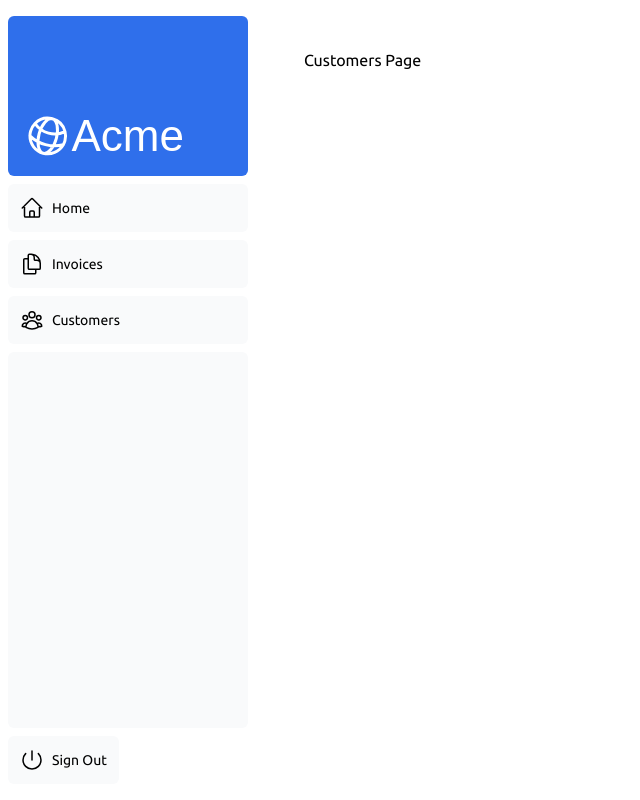
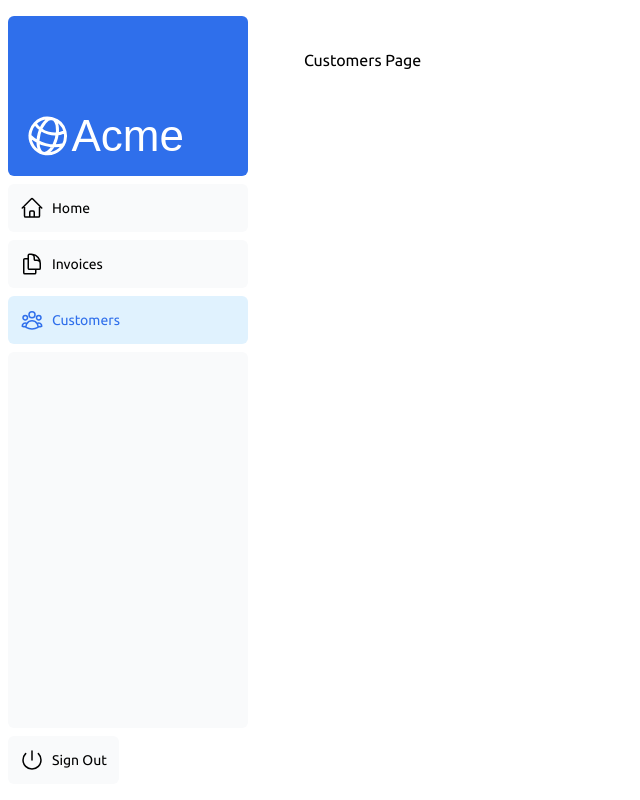
Before and after one commit to amJayem/financial-dashboard, a Next.js app: page /dashboard/customers in a window 1280 px wide. Shown: the whole page, without its empty margins (0-640 px from the left). Built offline with nearby package versions, Linux system fonts and the light colour scheme; a web font is replaced by a local one.

Commit message:
fetching data from db

```diff
--- a/app/ui/dashboard/latest-invoices.tsx
+++ b/app/ui/dashboard/latest-invoices.tsx
@@ -1,22 +1,22 @@
-import { ArrowPathIcon } from '@heroicons/react/24/outline';
-import clsx from 'clsx';
-import Image from 'next/image';
-import { lusitana } from '@/app/ui/fonts';
-import { LatestInvoice } from '@/app/lib/definitions';
+import { ArrowPathIcon } from '@heroicons/react/24/outline'
+import clsx from 'clsx'
+import Image from 'next/image'
+import { lusitana } from '@/app/ui/fonts'
+import { LatestInvoice } from '@/app/lib/definitions'
 export default async function LatestInvoices({
-  latestInvoices,
+  latestInvoices
 }: {
-  latestInvoices: LatestInvoice[];
+  latestInvoices: LatestInvoice[]
 }) {
   return (
-    <div className="flex w-full flex-col md:col-span-4 lg:col-span-4">
+    <div className='flex w-full flex-col md:col-span-4 lg:col-span-4'>
       <h2 className={`${lusitana.className} mb-4 text-xl md:text-2xl`}>
         Latest Invoices
       </h2>
-      <div className="flex grow flex-col justify-between rounded-xl bg-gray-50 p-4">
+      <div className='flex grow flex-col justify-between rounded-xl bg-gray-50 p-4'>
         {/* NOTE: comment in this code when you get to this point in the course */}
 
-        {/* <div className="bg-white px-6">
+        <div className='bg-white px-6'>
           {latestInvoices.map((invoice, i) => {
             return (
               <div
@@ -24,41 +24,39 @@
                 className={clsx(
                   'flex flex-row items-center justify-between py-4',
                   {
-                    'border-t': i !== 0,
-                  },
-                )}
-              >
-                <div className="flex items-center">
+                    'border-t': i !== 0
+                  }
+                )}>
+                <div className='flex items-center'>
                   <Image
                     src={invoice.image_url}
                     alt={`${invoice.name}'s profile picture`}
-                    className="mr-4 rounded-full"
+                    className='mr-4 rounded-full'
                     width={32}
                     height={32}
                   />
-                  <div className="min-w-0">
-                    <p className="truncate text-sm font-semibold md:text-base">
+                  <div className='min-w-0'>
+                    <p className='truncate text-sm font-semibold md:text-base'>
                       {invoice.name}
                     </p>
-                    <p className="hidden text-sm text-gray-500 sm:block">
+                    <p className='hidden text-sm text-gray-500 sm:block'>
                       {invoice.email}
                     </p>
                   </div>
                 </div>
                 <p
-                  className={`${lusitana.className} truncate text-sm font-medium md:text-base`}
-                >
+                  className={`${lusitana.className} truncate text-sm font-medium md:text-base`}>
                   {invoice.amount}
                 </p>
               </div>
-            );
+            )
           })}
-        </div> */}
-        <div className="flex items-center pb-2 pt-6">
-          <ArrowPathIcon className="h-5 w-5 text-gray-500" />
-          <h3 className="ml-2 text-sm text-gray-500 ">Updated just now</h3>
+        </div>
+        <div className='flex items-center pb-2 pt-6'>
+          <ArrowPathIcon className='h-5 w-5 text-gray-500' />
+          <h3 className='ml-2 text-sm text-gray-500 '>Updated just now</h3>
         </div>
       </div>
     </div>
-  );
+  )
 }
--- a/app/ui/dashboard/nav-links.tsx
+++ b/app/ui/dashboard/nav-links.tsx
@@ -1,8 +1,13 @@
+'use client'
+
 import {
   UserGroupIcon,
   HomeIcon,
-  DocumentDuplicateIcon,
-} from '@heroicons/react/24/outline';
+  DocumentDuplicateIcon
+} from '@heroicons/react/24/outline'
+import clsx from 'clsx'
+import Link from 'next/link'
+import { usePathname } from 'next/navigation'
 
 // Map of links to display in the side navigation.
 // Depending on the size of the application, this would be stored in a database.
@@ -11,27 +16,32 @@
   {
     name: 'Invoices',
     href: '/dashboard/invoices',
-    icon: DocumentDuplicateIcon,
+    icon: DocumentDuplicateIcon
   },
-  { name: 'Customers', href: '/dashboard/customers', icon: UserGroupIcon },
-];
+  { name: 'Customers', href: '/dashboard/customers', icon: UserGroupIcon }
+]
 
 export default function NavLinks() {
+  const pathname = usePathname()
   return (
     <>
       {links.map((link) => {
-        const LinkIcon = link.icon;
+        const LinkIcon = link.icon
         return (
-          <a
+          <Link
             key={link.name}
             href={link.href}
-            className="flex h-[48px] grow items-center justify-center gap-2 rounded-md bg-gray-50 p-3 text-sm font-medium hover:bg-sky-100 hover:text-blue-600 md:flex-none md:justify-start md:p-2 md:px-3"
-          >
-            <LinkIcon className="w-6" />
-            <p className="hidden md:block">{link.name}</p>
-          </a>
-        );
+            className={clsx(
+              'flex h-[48px] grow items-center justify-center gap-2 rounded-md bg-gray-50 p-3 text-sm font-medium hover:bg-sky-100 hover:text-blue-600 md:flex-none md:justify-start md:p-2 md:px-3',
+              {
+                'bg-sky-100 text-blue-600': pathname === link.href
+              }
+            )}>
+            <LinkIcon className='w-6' />
+            <p className='hidden md:block'>{link.name}</p>
+          </Link>
+        )
       })}
     </>
-  );
+  )
 }
```
